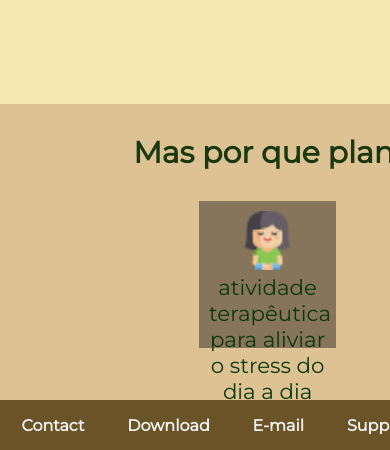
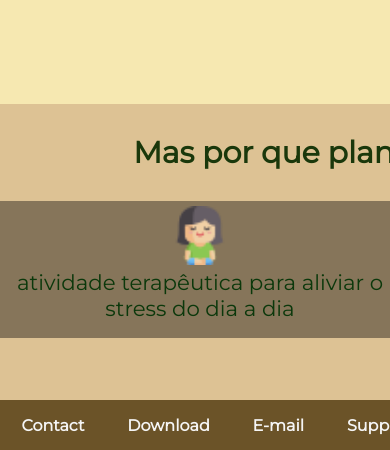
Before and after one commit to carlaque/Plantinhas, a Django app: page / in a window 390 px wide; the page is wider, and only the part inside the window is pictured. Shown: the part 2159-2609 px from the top of that part. Run offline with Django 3.2, Linux system fonts and the light colour scheme; data comes from the database, SQL or seed files in the repository; parts of the project's set-up code (start-up, migrations or seed data) failed here and were passed over.

Commit message:
index responsivo header

```diff
--- a/website/static/css/styles.css
+++ b/website/static/css/styles.css
@@ -162,9 +162,10 @@ section{
 }
 
 .pag-index section div:nth-last-child(1){
-    margin-left:34%;
+    margin-left:30%;
+    margin-right:30%;
     height:15vh;
-    width:30vw;
+    width:40%;
     padding: 10px;
     background-color: rgba(0, 0, 0, 0.397);
 }
@@ -757,9 +758,15 @@ h1{
         justify-content: space-between;
     }
     .pag-index .header_opcoes .opcoes{
-
         width:40vh;
         height:40vh;
     }
 
+    .pag-index section div:nth-last-child(1){
+        margin:0;
+        height:15vh;
+        width:100vw;
+        padding: 5px;
+    }
+
 }
```
